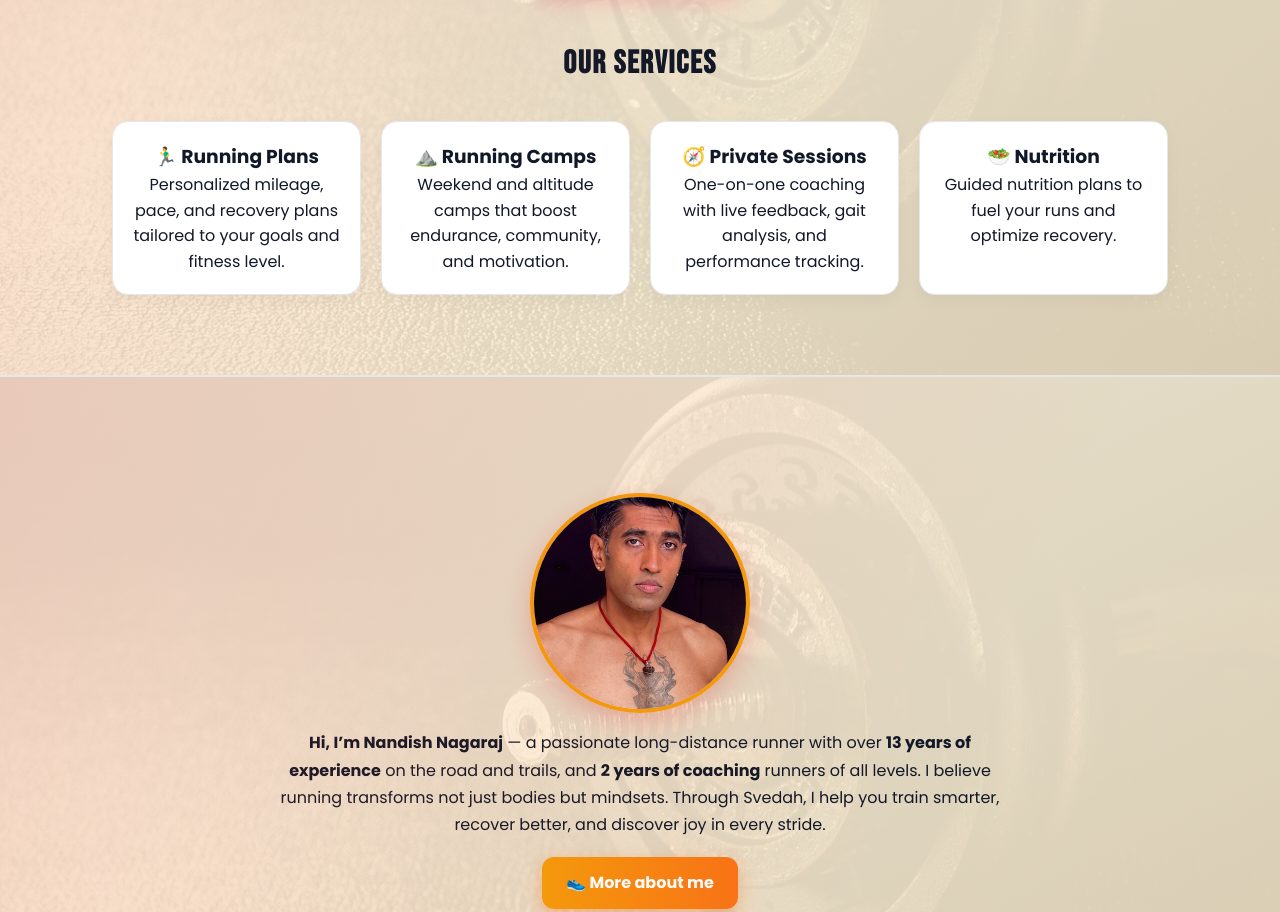
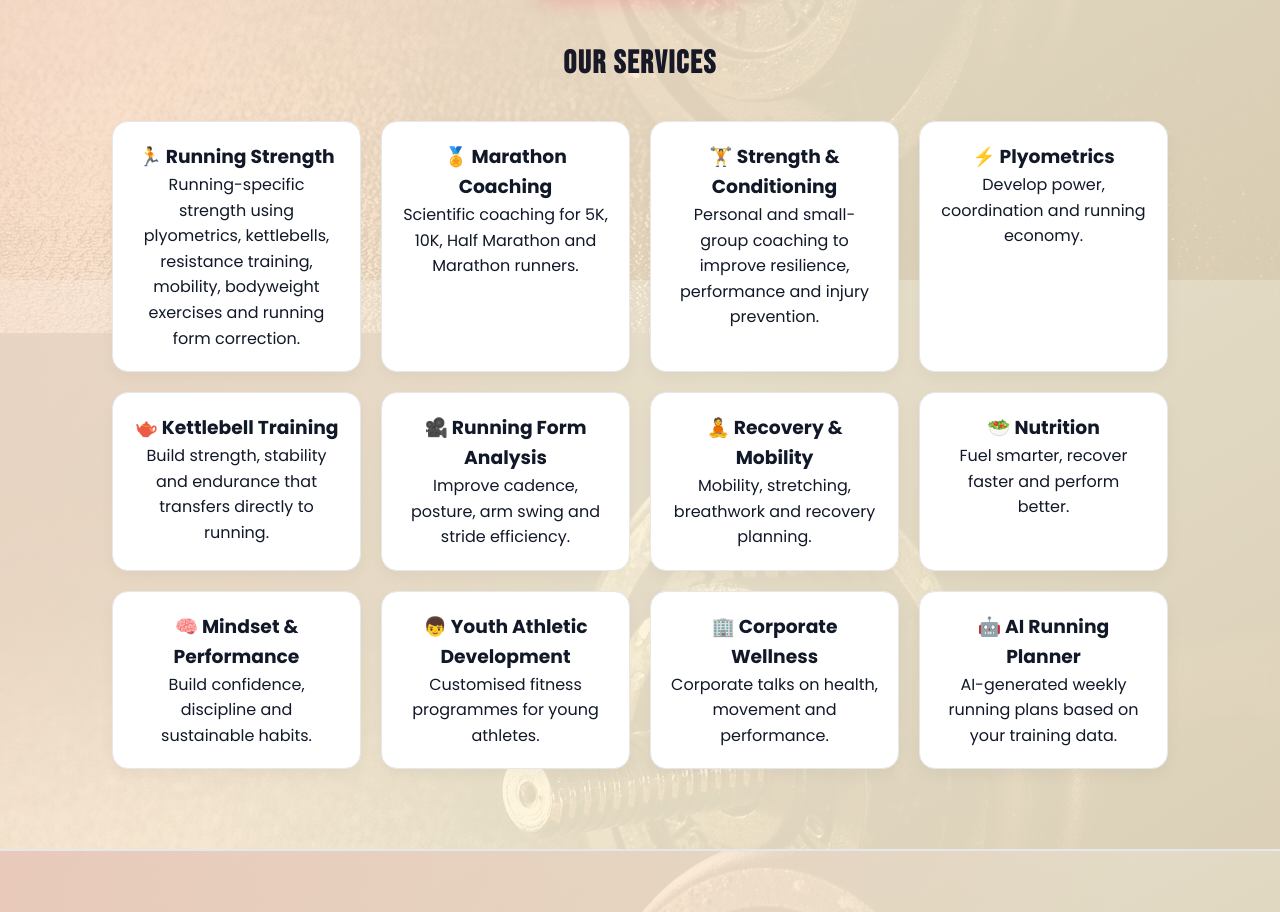
Before and after one commit to nandishnagaraj/webpage, a plain HTML site: page main.html in a window 1280 px wide. Shown: the part 600-1512 px from the top of the page. Drawn offline with Linux system fonts and the light colour scheme; no server answers.

Commit message:
Update services section and remove flyer banner
Removed commented-out flyer banner section and updated services offered.

```diff
--- a/main.html
+++ b/main.html
@@ -510,39 +510,27 @@
         <div style="margin-top:2rem;">
           <a href="#calendar" class="btn">Start Your Journey</a>
         </div>
-
-        <!-- <div id="flyer-banner" style="margin-top:3rem; position:relative;">
-          <img src="https://raw.githubusercontent.com/nandishnagaraj/webpage/main/backgrounds/1.jpg" alt="Flyer" style="width:100%;max-width:800px;border-radius:20px;margin:0 auto;display:block;">
-          <div style="
-            position:absolute;
-            bottom:16px; left:0; right:0;
-            text-align:center;
-            background:rgba(0,0,0,0.5);
-            color:#fff;
-            padding:10px 0;
-            font-weight:600;
-            border-radius:0 0 20px 20px;
-          ">
-            Join Our Next Workshop 🚀
-          </div>
-        </div>-->
-
       </div>
 
       <div style="margin-top:3rem;">
-        <h2 style="font-size:2rem;font-family:'Bebas Neue',sans-serif;letter-spacing:.05em;">Our Services</h2>
-        <div class="services-grid">
-          <div class="service-card"><h3>🏃‍♂️ Running Plans</h3><p>Personalized mileage, pace, and recovery plans tailored to your goals and fitness level.</p></div>
-          <div class="service-card"><h3>⛰️ Running Camps</h3><p>Weekend and altitude camps that boost endurance, community, and motivation.</p></div>
-          <div class="service-card"><h3>🧭 Private Sessions</h3><p>One-on-one coaching with live feedback, gait analysis, and performance tracking.</p></div>
-          <div class="service-card"><h3>🥗 Nutrition</h3><p>Guided nutrition plans to fuel your runs and optimize recovery.</p></div>
-        </div>
-      </div>
+<h2 style="font-size:2rem;font-family:'Bebas Neue',sans-serif;letter-spacing:.05em;">Our Services</h2>
+<div class="services-grid">
+<div class="service-card"><h3>🏃 Running Strength</h3><p>Running-specific strength using plyometrics, kettlebells, resistance training, mobility, bodyweight exercises and running form correction.</p></div>
+<div class="service-card"><h3>🏅 Marathon Coaching</h3><p>Scientific coaching for 5K, 10K, Half Marathon and Marathon runners.</p></div>
+<div class="service-card"><h3>🏋️ Strength & Conditioning</h3><p>Personal and small-group coaching to improve resilience, performance and injury prevention.</p></div>
+<div class="service-card"><h3>⚡ Plyometrics</h3><p>Develop power, coordination and running economy.</p></div>
+<div class="service-card"><h3>🫖 Kettlebell Training</h3><p>Build strength, stability and endurance that transfers directly to running.</p></div>
+<div class="service-card"><h3>🎥 Running Form Analysis</h3><p>Improve cadence, posture, arm swing and stride efficiency.</p></div>
+<div class="service-card"><h3>🧘 Recovery & Mobility</h3><p>Mobility, stretching, breathwork and recovery planning.</p></div>
+<div class="service-card"><h3>🥗 Nutrition</h3><p>Fuel smarter, recover faster and perform better.</p></div>
+<div class="service-card"><h3>🧠 Mindset & Performance</h3><p>Build confidence, discipline and sustainable habits.</p></div>
+<div class="service-card"><h3>👦 Youth Athletic Development</h3><p>Customised fitness programmes for young athletes.</p></div>
+<div class="service-card"><h3>🏢 Corporate Wellness</h3><p>Corporate talks on health, movement and performance.</p></div>
+<div class="service-card"><h3>🤖 AI Running Planner</h3><p>AI-generated weekly running plans based on your training data.</p></div>
+</div>
+</div>
     </div>
   </header>
-
-
-
 
 <section id="bio">
   <div class="container">
@@ -930,31 +918,6 @@
     }
   });
 
-
-
-  // ======== FEATURED FLYER ROTATION ========
-  // const flyerImages = [
-  //   "1.jpg",
-  //   "2.jpg",
-  //   "3.jpg"
-  // ];
-
-  // const flyerBase = "https://raw.githubusercontent.com/nandishnagaraj/webpage/main/backgrounds/";
-  // const flyerImg = document.querySelector("#flyer-banner img");
-  // let flyerIndex = 0;
-
-  // function rotateFlyers() {
-  //   flyerIndex = (flyerIndex + 1) % flyerImages.length;
-  //   flyerImg.style.opacity = 0;
-  //   setTimeout(() => {
-  //     flyerImg.src = flyerBase + flyerImages[flyerIndex];
-  //     flyerImg.style.opacity = 1;
-  //   }, 600);
-  // }
-
-  // setInterval(rotateFlyers, 5000); // change every 5 seconds
-
-
 </script>
 
 
```
